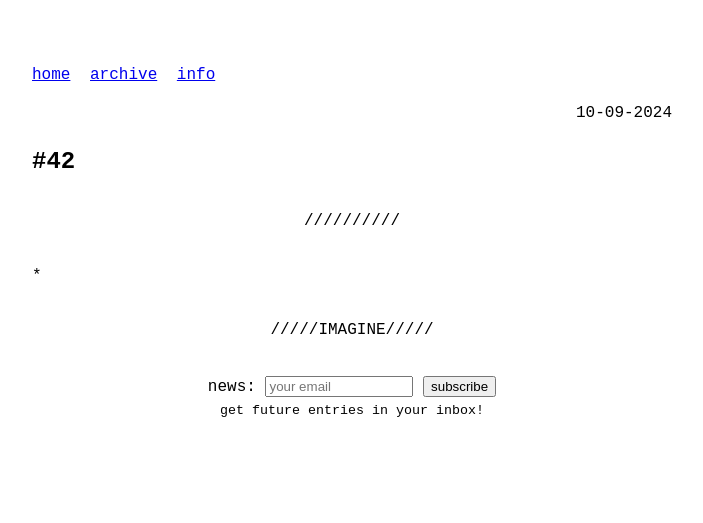
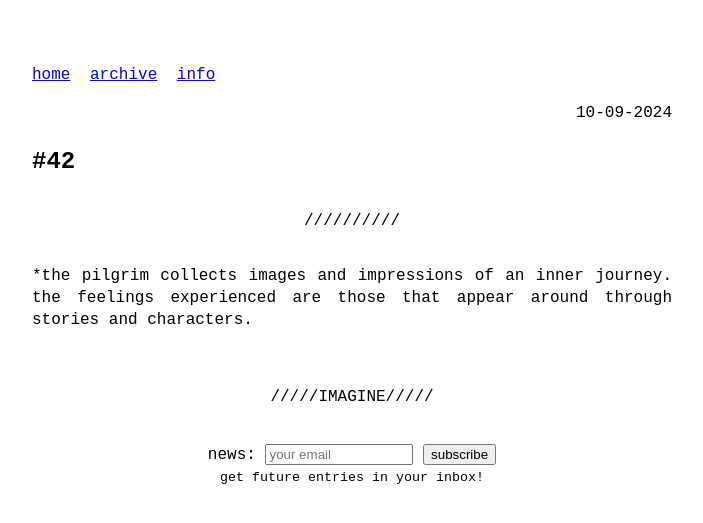
Before and after one commit to odaniloluna/odaniloluna.github.io, a Jekyll site: the page built from _posts/2024-09-10-#42.md, in a window 1280 px wide. Shown: the top 523 px of the page, without its empty margins (288-991 px from the left). Built offline with Jekyll 4.4.1, drawn with Linux system fonts in a browser that asks for light colours.

Commit message:
Update 2024-09-10-#42.md

```diff
--- a/_posts/2024-09-10-#42.md
+++ b/_posts/2024-09-10-#42.md
@@ -5,4 +5,6 @@ slug: #42
 ---
 ---
 <p class="description" style="text-align: justify;">
-*
+*the pilgrim collects images and impressions of an inner journey. the feelings experienced are those that appear around through stories and characters.
+<br>
+<br>
```
